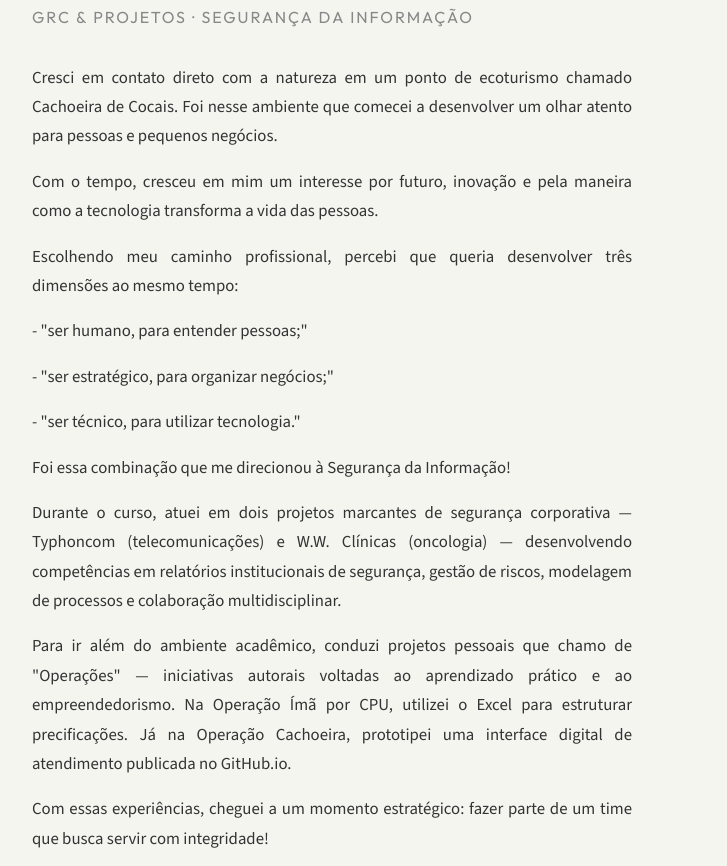
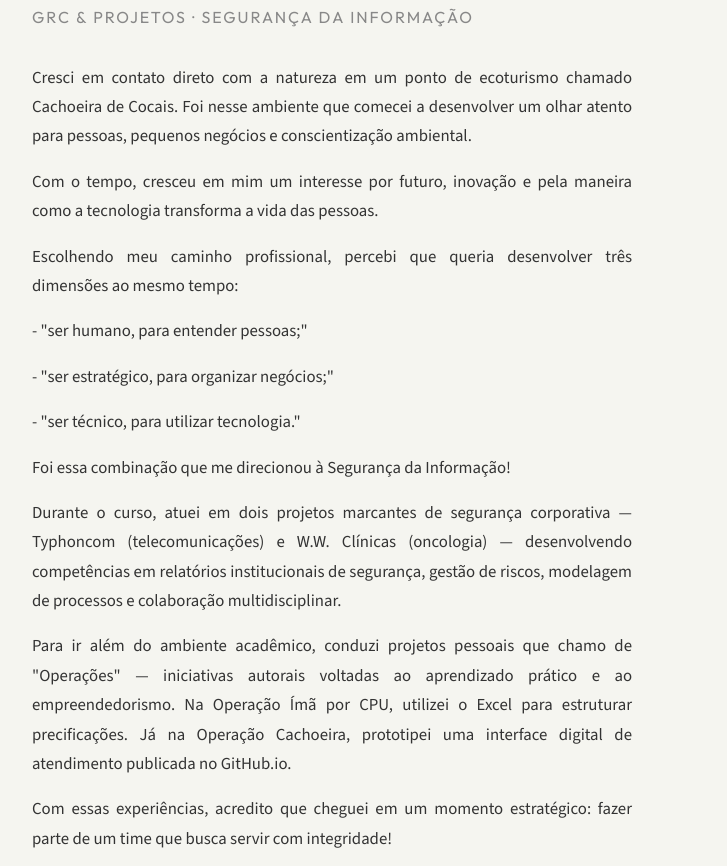
Before and after one commit to Sant-Carlos/portfolio-deloitte, a plain HTML site: page index.html in a window 1280 px wide. Shown: the part 1055-1921 px from the top of the page, 98-825 px from the left. Drawn offline with nearby package versions, Linux system fonts and the light colour scheme.

Commit message:
Update index.html

```diff
--- a/index.html
+++ b/index.html
@@ -1016,7 +1016,7 @@
       <p class="hero-title">GRC &amp; Projetos · Segurança da Informação</p>
       <div class="hero-story">
         <!-- ════ EDITAR TEXTO AQUI ════ -->
-        <p>Cresci em contato direto com a natureza em um ponto de ecoturismo chamado Cachoeira de Cocais. Foi nesse ambiente que comecei a desenvolver um olhar atento para pessoas e pequenos negócios.</p>
+        <p>Cresci em contato direto com a natureza em um ponto de ecoturismo chamado Cachoeira de Cocais. Foi nesse ambiente que comecei a desenvolver um olhar atento para pessoas, pequenos negócios e conscientização ambiental.</p>
         <p>Com o tempo, cresceu em mim um interesse por futuro, inovação e pela maneira como a tecnologia transforma a vida das pessoas.</p>
         <p>Escolhendo meu caminho profissional, percebi que queria desenvolver três dimensões ao mesmo tempo:</p>
         <p>- "ser humano, para entender pessoas;"</p>
@@ -1025,7 +1025,7 @@
         <p>Foi essa combinação que me direcionou à Segurança da Informação!</p>
         <p>Durante o curso, atuei em dois projetos marcantes de segurança corporativa — Typhoncom (telecomunicações) e W.W. Clínicas (oncologia) — desenvolvendo competências em relatórios institucionais de segurança, gestão de riscos, modelagem de processos e colaboração multidisciplinar.</p>
         <p>Para ir além do ambiente acadêmico, conduzi projetos pessoais que chamo de "Operações" — iniciativas autorais voltadas ao aprendizado prático e ao empreendedorismo. Na Operação Ímã por CPU, utilizei o Excel para estruturar precificações. Já na Operação Cachoeira, prototipei uma interface digital de atendimento publicada no GitHub.io.</p>
-        <p> Com essas experiências, cheguei a um momento estratégico: fazer parte de um time que busca servir com integridade!</p>
+        <p>Com essas experiências, acredito que cheguei em um momento estratégico: fazer parte de um time que busca servir com integridade!</p>
         <p>O foco agora é o primeiro degrau: fazer parte dos Novos Talentos em Consultoria da Deloitte!</p>
         <!-- ════════════════════════ -->
       </div>
```
